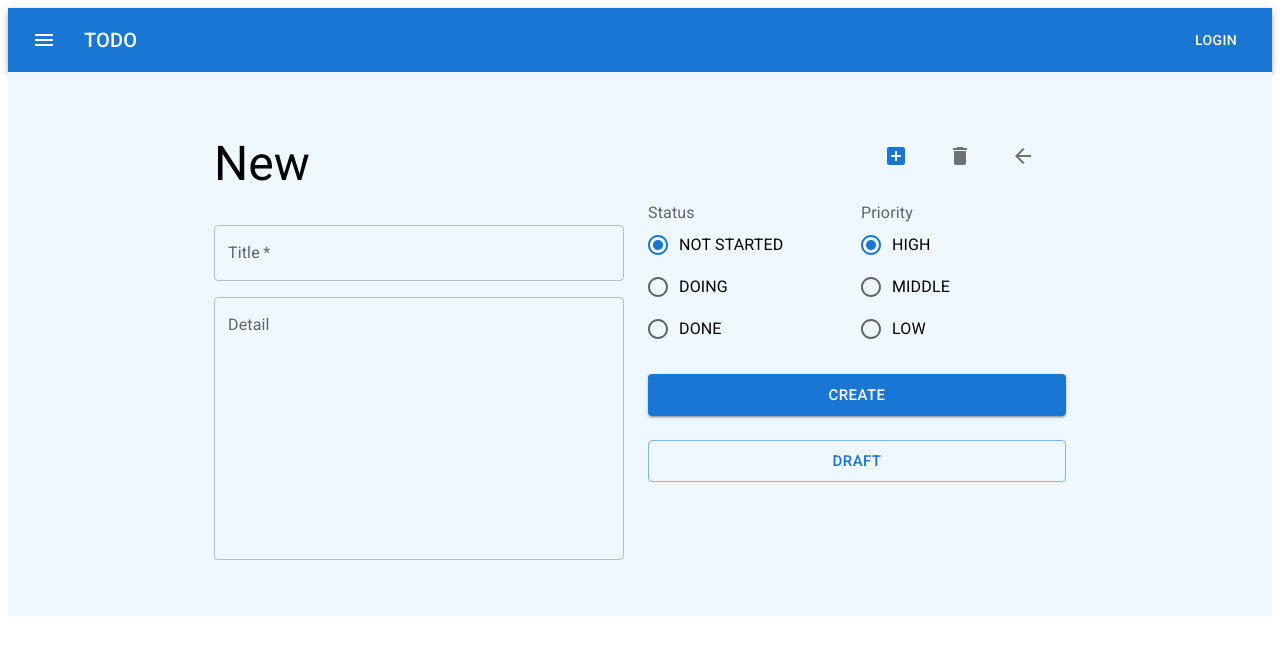
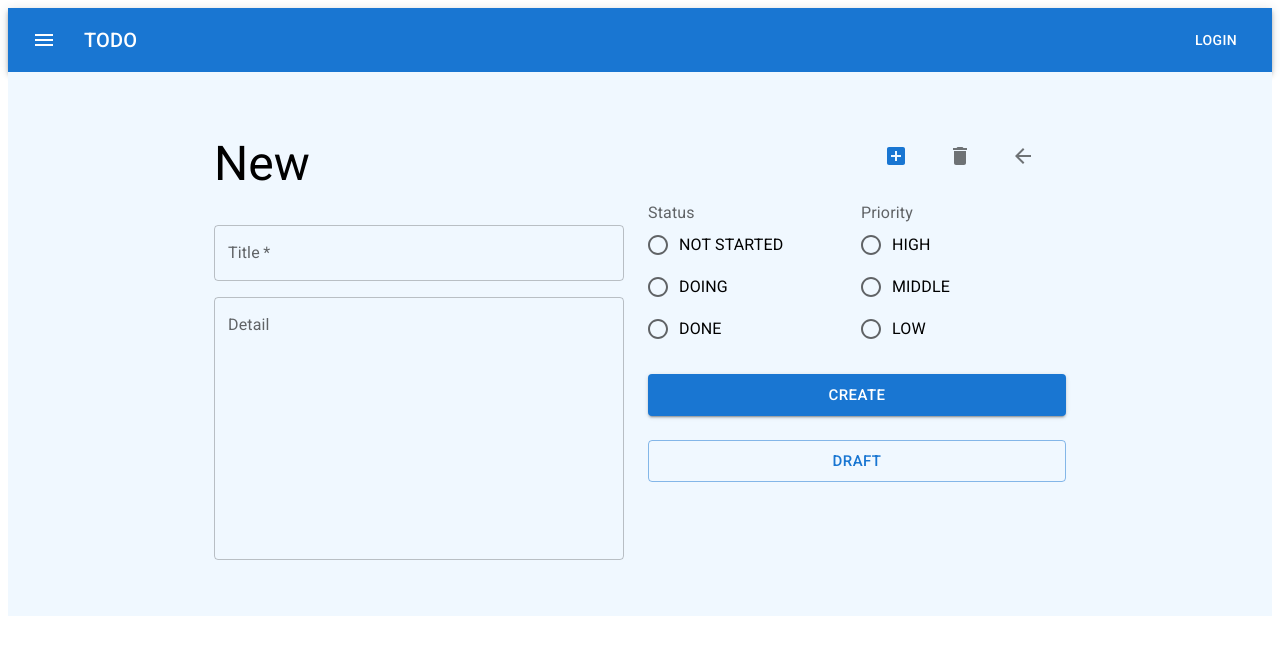
Before and after one commit to insideplant/Todo2, a React (Create React App) app: page /new_todo in a window 1280 px wide. Shown: the top 654 px of the page. Built offline with nearby package versions, Linux system fonts and the light colour scheme; no server answers.

Commit message:
change new logic

```diff
--- a/src/App.tsx
+++ b/src/App.tsx
@@ -22,7 +22,6 @@ function App() {
         type: 'GET_ALL_TODO_DATA',
         payload: data,
       })
-
     });
   },[dispatch]);
 
--- a/src/fetch/ApiFetch.tsx
+++ b/src/fetch/ApiFetch.tsx
@@ -62,11 +62,10 @@ export async function changeFlag(id:number, flag:number):Promise<void> {
 }
 
 // CREATE TODO
-export async function createTodo(todo:NewTodo):Promise<Todo[]> {
+export async function createTodo(todo:NewTodo):Promise<Response> {
 	const url = `/TodoManage/create`;
 	const params = {method: "POST", body: JSON.stringify(todo)}
-	const response = await fetch(url,params)
-	return await response.json()
+	return  await fetch(url,params)
 }
 
 // UPDATE TODO
--- a/src/routes/New.tsx
+++ b/src/routes/New.tsx
@@ -1,45 +1,55 @@
 import { Button, Container, FormControl, FormControlLabel, FormLabel, Grid, Radio, RadioGroup, TextField, Typography } from "@mui/material";
 import { useState } from "react";
 import TopLinkBtns from "../components/Button/TopLinkBtns";
-import { createTodo } from "../fetch/ApiFetch";
+import { createTodo, getAllTodos } from "../fetch/ApiFetch";
+import{ useDispatch } from "react-redux";
+import { useNavigate } from 'react-router-dom';
 
-export default function New() {
 
 type NewTodo = {
   task: String;
   detail: String;
   status: String;
   priority:  String;
-    created_at:  String | null;
 };
 
 type Status = "NOT STARTED" | "DOING" | "DONE"
 type Priority = "HIGH" | "MIDDLE" | "LOW"
-  const [todo,setTodo] = useState<NewTodo>(
+
+export default function New() {
+  const dispatch = useDispatch();
+  const navigate = useNavigate();
+  const [inputField, setInputField] = useState<NewTodo>(
     {
       task: '',
       detail: '',
-      status: 'NOT STARTED',
-      priority:  'HIGH',
-      created_at:  null
+      status: '',
+      priority:  '',
     }
   );
 
-  function handleTaskChange(e: React.ChangeEvent<HTMLInputElement>) {
-    setTodo({...todo, task: e.target.value})
+  const inputHandler = (e:React.ChangeEvent<HTMLInputElement>) => {
+    setInputField({ ...inputField, [e.target.name]:e.target.value})
   }
-  function handleDetailChange(e: React.ChangeEvent<HTMLInputElement>){
-    setTodo({...todo, detail: e.target.value})
+
+  const handleSubmit = (e:React.FormEvent<HTMLFormElement>) => {
+    e.preventDefault();
+    createTodo(inputField)
+      .then(response=>{
+        if(!response.ok){
+          console.error('server error')
+        }else{
+          getAllTodos().then((data)=>{
+            dispatch({
+              type: 'GET_ALL_TODO_DATA',
+              payload: data,
+            })
+          });
+          navigate("/")
         }
-  function handleStatusSet(e: React.ChangeEvent<HTMLInputElement>){
-    setTodo({...todo, status: e.target.value})
-  }
-  function handlePrioritySet(e: React.ChangeEvent<HTMLInputElement>){
-    setTodo({...todo, priority: e.target.value})
-  }
-  function handleCreate(){
-    createTodo(todo);
-  }
+        })
+      .catch((error) => console.error('network error',error));
+  };
 
   return (
     <>
@@ -52,6 +62,7 @@ export default function New() {
             <TopLinkBtns pageTitle="New" />
           </Grid>
         </Grid>
+        <form onSubmit={handleSubmit}>
           <Grid container spacing={4}>
             <Grid item xs={6}>
               <TextField
@@ -60,8 +71,9 @@ export default function New() {
               required id="outlined-required"
               label="Title"
               margin="normal"
-            value={todo.task}
-            onChange={handleTaskChange}
+              name="task"
+              defaultValue={inputField.task}
+              onChange={inputHandler}
               />
 
               <TextField
@@ -72,8 +84,9 @@ export default function New() {
               rows={10}
               sx={{ display: "flex" }}
               margin="normal"
-            value={todo.detail}
-            onChange={handleDetailChange}
+              name="detail"
+              defaultValue={inputField.detail}
+              onChange={inputHandler}
               />
             </Grid>
             <Grid item xs={6}>
@@ -88,12 +101,12 @@ export default function New() {
                         <RadioGroup
                           aria-labelledby="demo-controlled-radio-buttons-group"
                           name="controlled-radio-buttons-group"
-                        value={todo.status}
-                        onChange={handleStatusSet}
+                          defaultValue={inputField.status}
+                          onChange={inputHandler}
                           >
-                        <FormControlLabel value="NOT STARTED" control={<Radio />} label="NOT STARTED" />
-                        <FormControlLabel value="DOING" control={<Radio />} label="DOING" />
-                        <FormControlLabel value="DONE" control={<Radio />} label="DONE" />
+                          <FormControlLabel name="status" value="NOT STARTED" control={<Radio />} label="NOT STARTED" />
+                          <FormControlLabel name="status" value="DOING" control={<Radio />} label="DOING" />
+                          <FormControlLabel name="status" value="DONE" control={<Radio />} label="DONE" />
                         </RadioGroup>
                       </FormControl>
                     </Grid>
@@ -103,19 +116,19 @@ export default function New() {
                         <RadioGroup
                           aria-labelledby="demo-controlled-radio-buttons-group"
                           name="controlled-radio-buttons-group"
-                        value={todo.priority}
-                        onChange={handlePrioritySet}
+                          defaultValue={inputField.priority}
+                          onChange={inputHandler}
                           >
-                        <FormControlLabel value="HIGH" control={<Radio />} label="HIGH" />
-                        <FormControlLabel value="MIDDLE" control={<Radio />} label="MIDDLE" />
-                        <FormControlLabel value="LOW" control={<Radio />} label="LOW" />
+                          <FormControlLabel name="priority" value="HIGH" control={<Radio />} label="HIGH" />
+                          <FormControlLabel name="priority" value="MIDDLE" control={<Radio />} label="MIDDLE" />
+                          <FormControlLabel name="priority" value="LOW" control={<Radio />} label="LOW" />
                         </RadioGroup>
                       </FormControl>
                     </Grid>
                     </Grid>
                   </Grid>
                   <Grid item xs={12}>
-                  <Button fullWidth size='large' variant="contained" onClick={handleCreate}>
+                    <Button fullWidth size='large' variant="contained" type="submit">
                       Create
                     </Button>
                   </Grid>
@@ -128,6 +141,7 @@ export default function New() {
               </Grid>
             </Grid>
           </Grid>
+        </form>
       </Container>
     </>
   );
```
Lines whose indentation alone changed are shown as unchanged.
